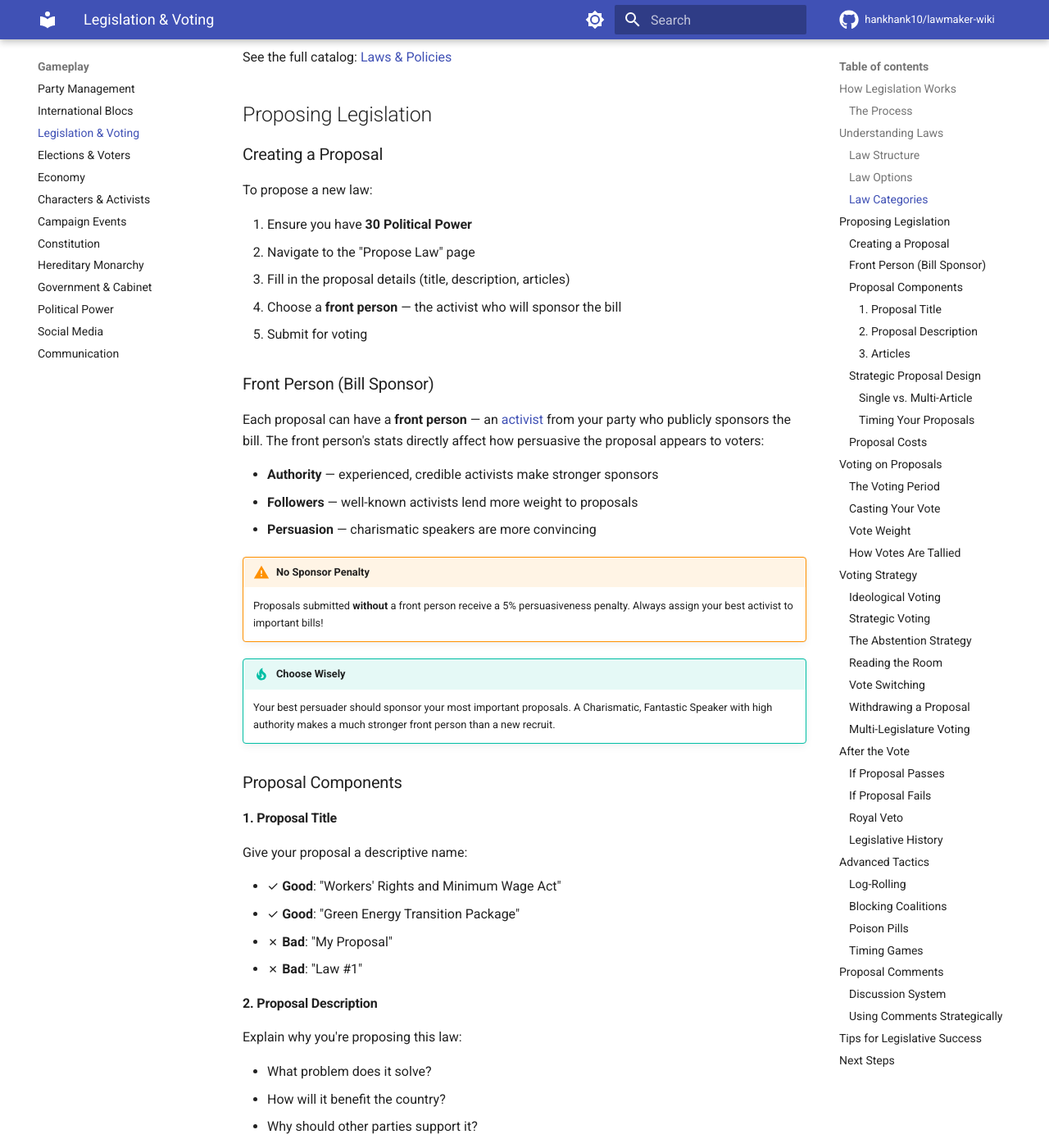
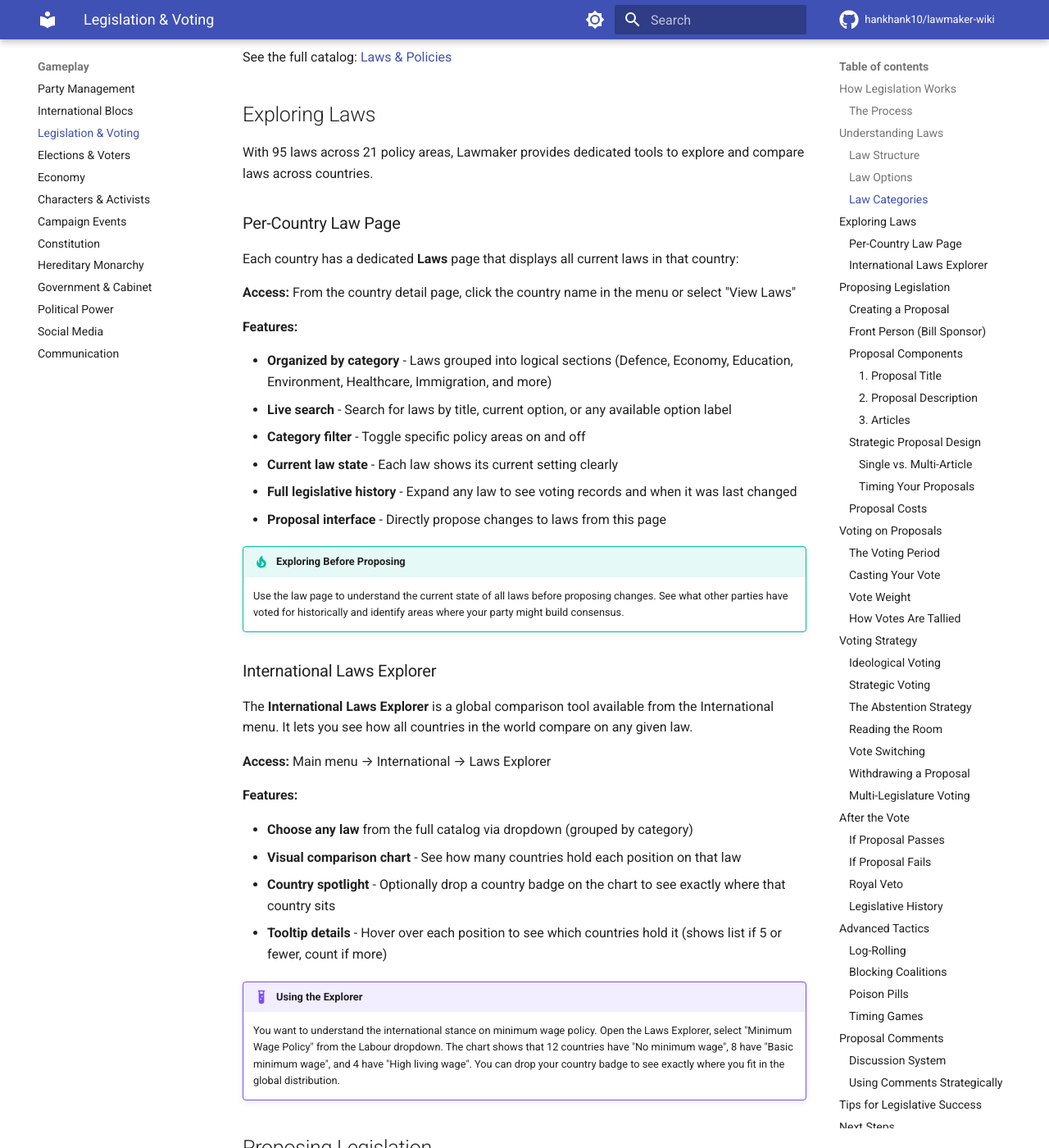
Before and after one commit to hankhank10/lawmaker-wiki, an MkDocs documentation site: the page built from docs/gameplay/legislation.md, in a window 1280 px wide and 1400 px high, scrolled down 1820 px. Shown: the whole window at 82% size. Built offline with MkDocs 1.6.1 and Material for MkDocs 9.7.7, drawn with Linux system fonts in a browser that asks for light colours; comment, search, counter and statistics services are not loaded.

Commit message:
📝 Sync from private repo
Auto-synced from hankhank10/lawmaker/game-manual

```diff
--- a/docs/gameplay/legislation.md
+++ b/docs/gameplay/legislation.md
@@ -64,6 +64,44 @@ Laws cover areas like:
 - **Governance** - Electoral rules, government structure
 
 See the full catalog: [Laws & Policies](../laws-and-policies.md)
+
+## Exploring Laws
+
+With 95 laws across 21 policy areas, Lawmaker provides dedicated tools to explore and compare laws across countries.
+
+### Per-Country Law Page
+
+Each country has a dedicated **Laws** page that displays all current laws in that country:
+
+**Access:** From the country detail page, click the country name in the menu or select "View Laws"
+
+**Features:**
+
+- **Organized by category** - Laws grouped into logical sections (Defence, Economy, Education, Environment, Healthcare, Immigration, and more)
+- **Live search** - Search for laws by title, current option, or any available option label
+- **Category filter** - Toggle specific policy areas on and off
+- **Current law state** - Each law shows its current setting clearly
+- **Full legislative history** - Expand any law to see voting records and when it was last changed
+- **Proposal interface** - Directly propose changes to laws from this page
+
+!!! tip "Exploring Before Proposing"
+    Use the law page to understand the current state of all laws before proposing changes. See what other parties have voted for historically and identify areas where your party might build consensus.
+
+### International Laws Explorer
+
+The **International Laws Explorer** is a global comparison tool available from the International menu. It lets you see how all countries in the world compare on any given law.
+
+**Access:** Main menu → International → Laws Explorer
+
+**Features:**
+
+- **Choose any law** from the full catalog via dropdown (grouped by category)
+- **Visual comparison chart** - See how many countries hold each position on that law
+- **Country spotlight** - Optionally drop a country badge on the chart to see exactly where that country sits
+- **Tooltip details** - Hover over each position to see which countries hold it (shows list if 5 or fewer, count if more)
+
+!!! example "Using the Explorer"
+    You want to understand the international stance on minimum wage policy. Open the Laws Explorer, select "Minimum Wage Policy" from the Labour dropdown. The chart shows that 12 countries have "No minimum wage", 8 have "Basic minimum wage", and 4 have "High living wage". You can drop your country badge to see exactly where you fit in the global distribution.
 
 ## Proposing Legislation
 
```
